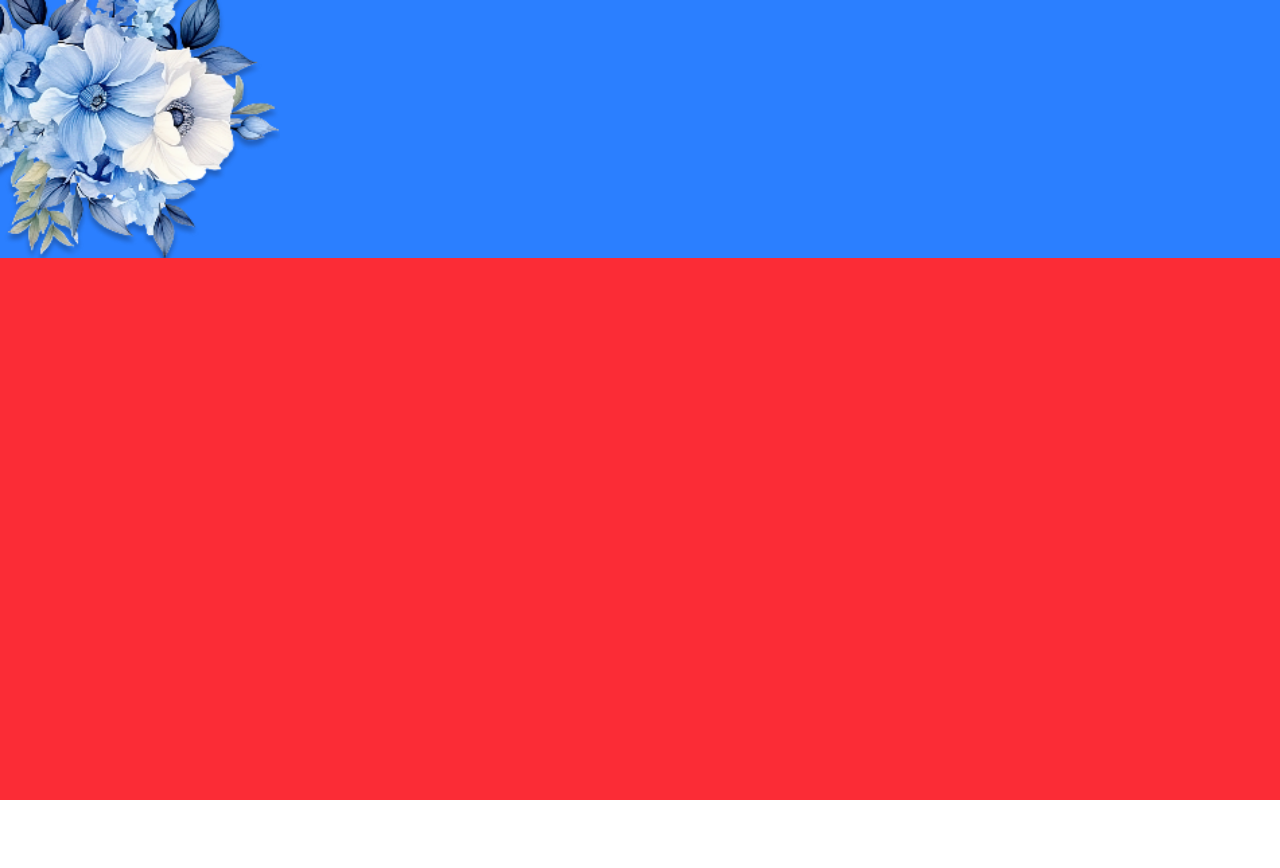
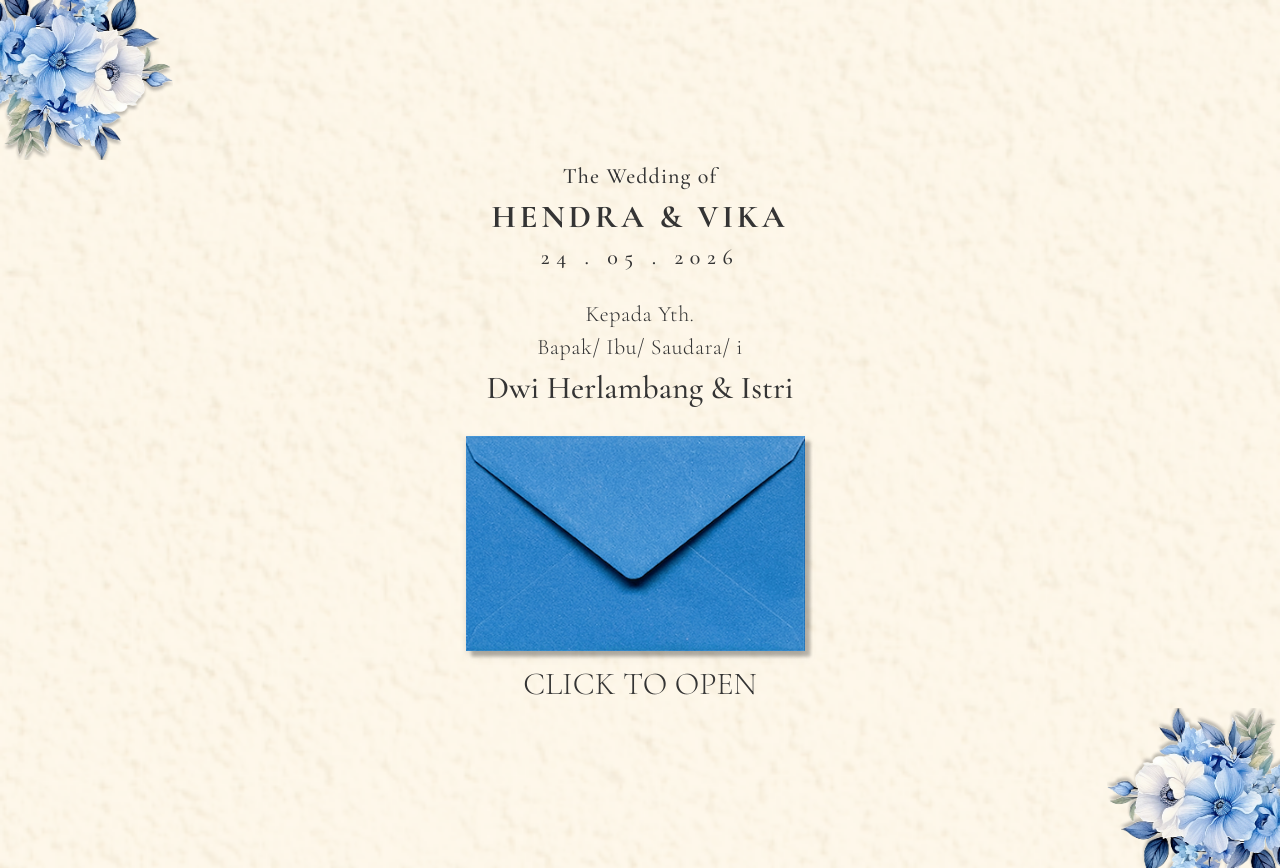
Before and after one commit to Arrasyidff/web-invitation-bunvik, a Next.js app: page / in a window 1280 px wide. Before the commit the page ends 800 px from the top, so only its background shows below. Built offline with nearby package versions, Linux system fonts and the light colour scheme.

Commit message:
feat: Enhance wedding invitation app with new components and assets. Added CoverEnvelopeButton and CoverWeddingTitle components, updated CoverSection layout, and included new envelope images. Modified global styles for improved theming and updated constants for groom and bride details.

```diff
--- a/src/app/globals.css
+++ b/src/app/globals.css
@@ -5,9 +5,12 @@
   --foreground: #343434;
 }
 
+@theme {
+  --color-background: #ffffff;
+  --color-foreground: #343434;
+}
+
 @theme inline {
-  --color-background: var(--background);
-  --color-foreground: var(--foreground);
   --font-sans: var(--font-cormorant);
   --font-display: var(--font-pinyon);
 }
--- /dev/null
+++ b/src/features/cover/components/CoverEnvelopeButton.tsx
@@ -0,0 +1,25 @@
+import Image from "next/image";
+import blueEnvelope from "@/app/assets/blue-envelope.png";
+
+interface CoverEnvelopeButtonProps {
+  onOpen: () => void;
+}
+
+export function CoverEnvelopeButton({ onOpen }: CoverEnvelopeButtonProps) {
+  return (
+    <button
+      onClick={onOpen}
+      className="w-full px-6 flex flex-col items-center cursor-pointer"
+      aria-label="Buka undangan"
+    >
+      <Image
+        src={blueEnvelope}
+        alt="Amplop undangan"
+        className="h-[28vh] w-auto drop-shadow-md"
+      />
+      <p className="font-sans text-[2rem] text-foreground font-light uppercase">
+        Click to Open
+      </p>
+    </button>
+  );
+}
--- /dev/null
+++ b/src/features/cover/components/CoverFlower.tsx
@@ -0,0 +1,20 @@
+import Image from "next/image";
+import coverFlowerLeft from "@/app/assets/cover-flower-left.png";
+
+interface CoverFlowerProps {
+  isFlipped?: boolean;
+}
+
+export function CoverFlower({ isFlipped = false }: CoverFlowerProps) {
+  return (
+    <div className="relative w-full h-[20vh]">
+      <Image
+        src={coverFlowerLeft}
+        alt="Flower decoration"
+        fill
+        className={`object-contain object-top-left ${isFlipped ? "scale-x-[-1] scale-y-[-1]" : ""}`}
+        priority={!isFlipped}
+      />
+    </div>
+  );
+}
--- a/src/features/cover/components/CoverSection.tsx
+++ b/src/features/cover/components/CoverSection.tsx
@@ -1,21 +1,45 @@
-import Image from "next/image";
-import coverFlowerLeft from "@/app/assets/cover-flower-left.png";
-import coverFlowerRight from "@/app/assets/cover-flower-right.png";
+"use client";
+
+import { GUEST_NAME_DEFAULT } from "@/lib/constants";
+import { CoverFlower } from "./CoverFlower";
+import { CoverWeddingTitle } from "./CoverWeddingTitle";
+import { CoverEnvelopeButton } from "./CoverEnvelopeButton";
 
 interface CoverSectionProps {
   onOpen: () => void;
+  guestName?: string;
 }
 
-export function CoverSection({ onOpen }: CoverSectionProps) {
+export function CoverSection({
+  onOpen,
+  guestName = GUEST_NAME_DEFAULT,
+}: CoverSectionProps) {
   return (
     <section
       id="cover"
-      className="min-h-screen flex flex-col items-center justify-space-between overflow-hidden bg-red-500"
+      className="relative min-h-screen flex flex-col overflow-hidden"
     >
-      <div className="bg-blue-500 w-full">
-        <Image src={coverFlowerLeft} alt="Cover" width={280} />
+      <CoverFlower />
+
+      <div className="flex-1 flex flex-col items-center justify-center text-center w-full">
+        <CoverWeddingTitle />
+
+        <div className="mt-6 mb-6 flex flex-col items-center">
+          <p className="font-sans font-light text-[1.375rem] tracking-wide text-foreground">
+            Kepada Yth.
+          </p>
+          <p className="font-sans font-light text-[1.375rem] tracking-wide text-foreground">
+            Bapak/ Ibu/ Saudara/ i
+          </p>
+          <p className="font-sans font-medium text-[2rem] text-foreground">
+            {guestName}
+          </p>
+        </div>
+
+        <CoverEnvelopeButton onOpen={onOpen} />
       </div>
-      {/* <Image src={coverFlowerRight} alt="Cover" width={1000} height={1000} /> */}
+
+      <CoverFlower isFlipped />
     </section>
   );
 }
--- /dev/null
+++ b/src/features/cover/components/CoverWeddingTitle.tsx
@@ -0,0 +1,17 @@
+import { GROOM_NAME, BRIDE_NAME, WEDDING_DATE_DISPLAY } from "@/lib/constants";
+
+export function CoverWeddingTitle() {
+  return (
+    <div className="flex flex-col items-center text-center">
+      <p className="font-sans text-[1.375rem] font-medium tracking-wider text-foreground">
+        The Wedding of
+      </p>
+      <h1 className="font-sans text-[2rem] font-bold tracking-[0.12em] text-foreground">
+        {GROOM_NAME.toUpperCase()} &amp; {BRIDE_NAME.toUpperCase()}
+      </h1>
+      <p className="font-sans text-[1.375rem] font-medium tracking-[0.3em] text-foreground">
+        {WEDDING_DATE_DISPLAY}
+      </p>
+    </div>
+  );
+}
--- a/src/lib/constants.ts
+++ b/src/lib/constants.ts
@@ -1,11 +1,12 @@
-export const GROOM_NAME = "Ahmad Fauzi";
-export const BRIDE_NAME = "Siti Rahayu";
-export const GROOM_NAME_SHORT = "Ahmad";
-export const BRIDE_NAME_SHORT = "Siti";
-export const WEDDING_DATE_DISPLAY = "Sabtu, 20 September 2025";
-export const WEDDING_DATE = "2025-09-20";
+export const GROOM_NAME = "Hendra";
+export const BRIDE_NAME = "VIKA";
+export const GROOM_NAME_SHORT = "Sadiyono";
+export const BRIDE_NAME_SHORT = "Reyvika";
+export const WEDDING_DATE_DISPLAY = "24 . 05 . 2026";
+export const WEDDING_DATE = "2026-05-24";
 export const AKAD_TIME = "08.00 WIB";
 export const RECEPTION_TIME = "11.00 WIB";
 export const VENUE_NAME = "Gedung Serbaguna Al-Ikhlas";
 export const VENUE_ADDRESS = "Jl. Raya Malang No. 10, Malang";
 export const MAPS_URL = "https://maps.google.com/?q=Gedung+Serbaguna+Al-Ikhlas+Malang";
+export const GUEST_NAME_DEFAULT = "Dwi Herlambang & Istri";
```
Also changed, not shown: .claude/settings.json, src/app/assets/blue-envelope.png (added), src/app/assets/candle-envelope.png (added).
